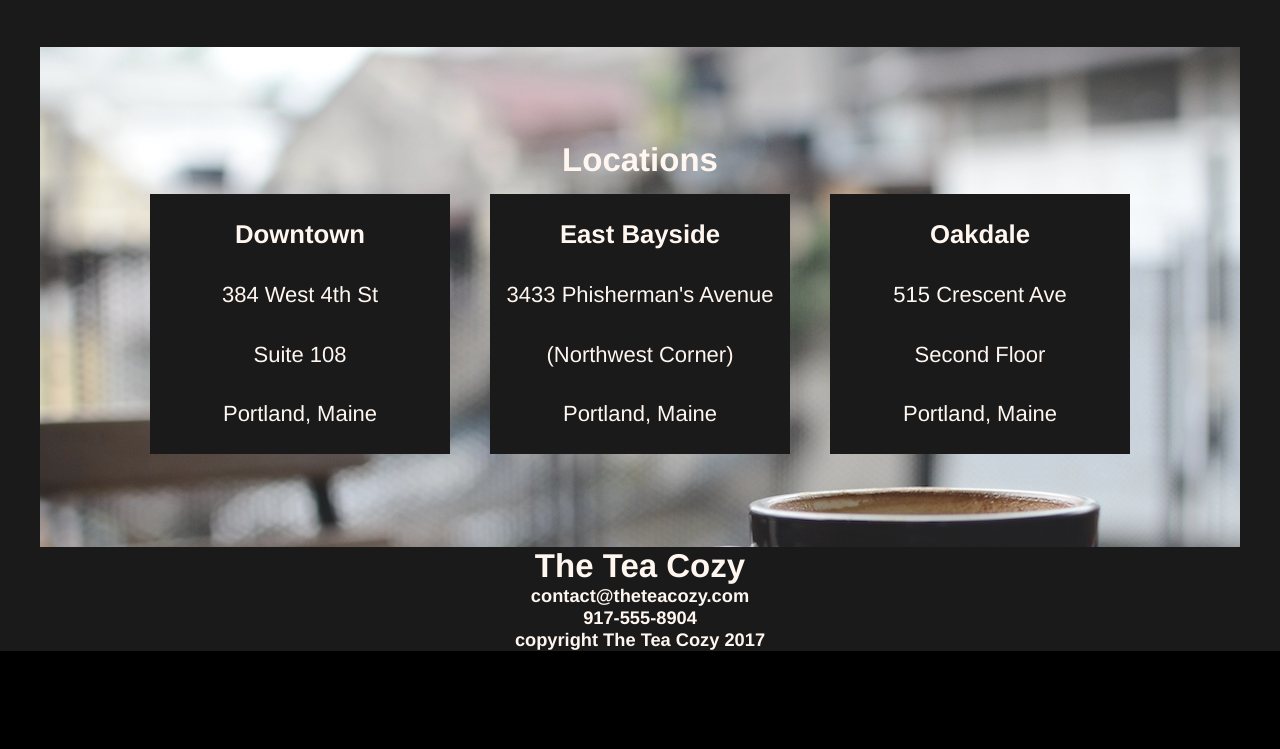
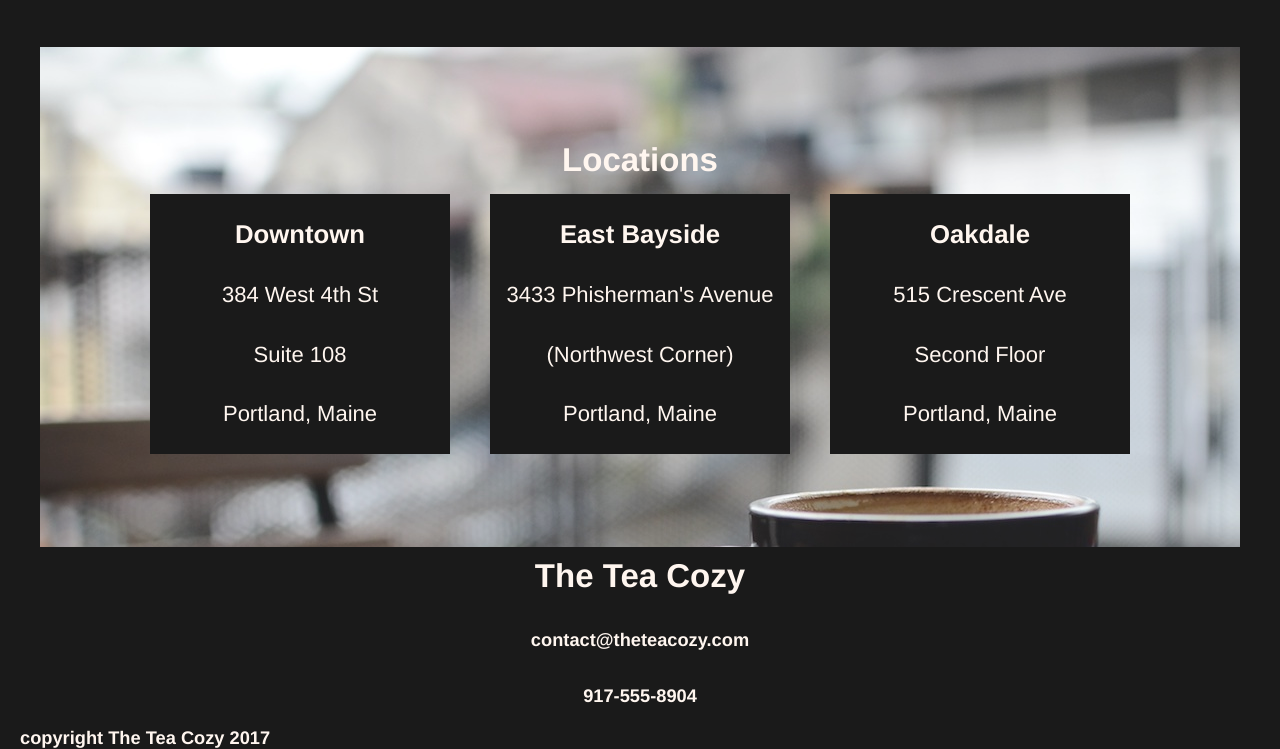
Before and after one commit to climbergirl/tea-cosy, a plain HTML site: page index.html in a window 1280 px wide. Shown: the part 1442-2191 px from the top of the page. Before the commit the page ends 2093 px from the top, so only its background shows below. Drawn offline with Linux system fonts and the light colour scheme.

Commit message:
Content CSS completed.

```diff
--- a/resources/css/master.css
+++ b/resources/css/master.css
@@ -107,3 +107,18 @@ html{
   flex-direction: column;
   justify-content: space-around;
 }
+
+/* Contact */
+#contact{
+  display: flex;
+  flex-direction: column;
+  justify-content: space-between;
+  min-height: 150px;
+  margin-top: 10px;
+}
+
+/* Footer */
+.footer{
+  text-align: left;
+  margin: 20px;
+}
```
